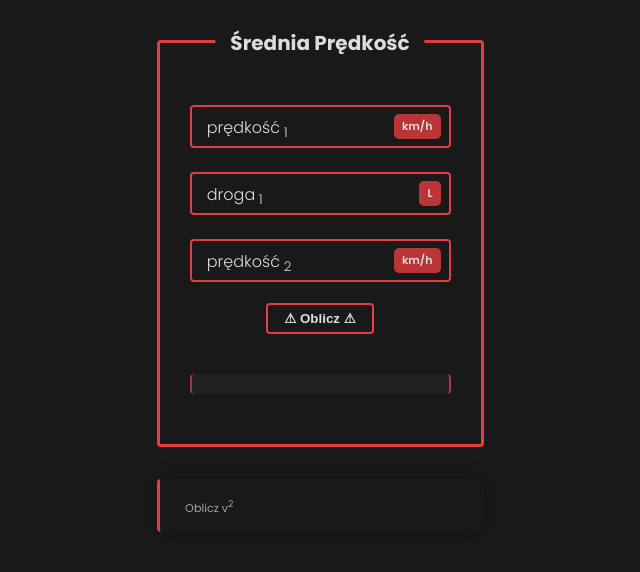
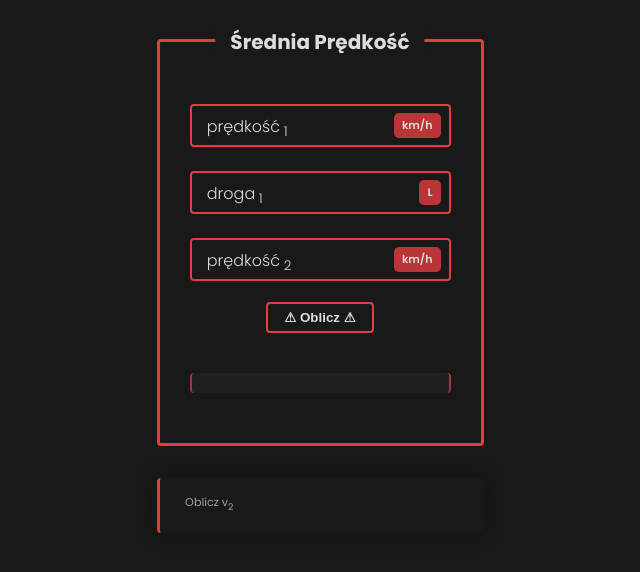
Before and after one commit to SeveToo/kalkulator--redniej-pr-dko-ci, a plain HTML site: page index.html in a window 1280 px wide. Shown: the part 152-724 px from the top of the page, without its empty margins (320-960 px from the left). Drawn offline with Linux system fonts and the light colour scheme.

Commit message:
sup -> sub

```diff
--- a/index.html
+++ b/index.html
@@ -56,7 +56,7 @@
           <a
             class="links__link"
             href="https://sevetoo.github.io/kalkulator-v2/"
-          >Oblicz v<sup>2<sup></a>
+          >Oblicz v<sub>2<sub></a>
         </li>
       </ol>
     </section>
```
